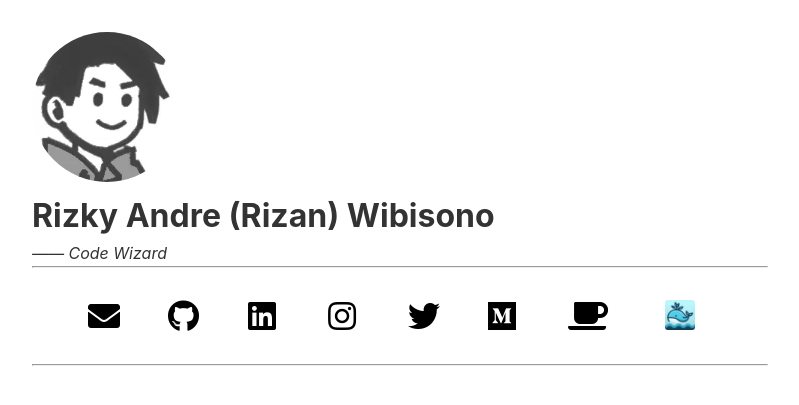
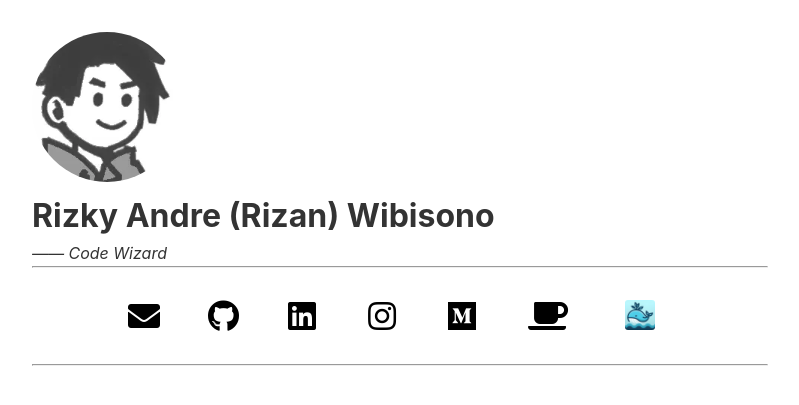
Before and after one commit to rizanw/rzndwb, a Jekyll site: the page built from index.md, in a window 1280 px wide. Shown: the top 405 px of the page, without its empty margins (240-1039 px from the left). Built offline with Jekyll 4.4.1, drawn with Linux system fonts in a browser that asks for light colours; our own code applies the rules of GitHub Pages for plain Markdown files.

Commit message:
Remove Twitter link from index.md

```diff
--- a/index.md
+++ b/index.md
@@ -21,9 +21,6 @@ layout: default
   <a href="{{ site.author.instagram }}" target="_blank" title="Instagram">
     <i class="fab fa-instagram"></i>
   </a>
-  <a href="{{ site.author.twitter }}" target="_blank" title="Twitter">
-    <i class="fab fa-twitter"></i>
-  </a>
   <a href="{{ site.author.medium }}" target="_blank" title="Medium">
     <i class="fab fa-medium"></i>
   </a>
```
